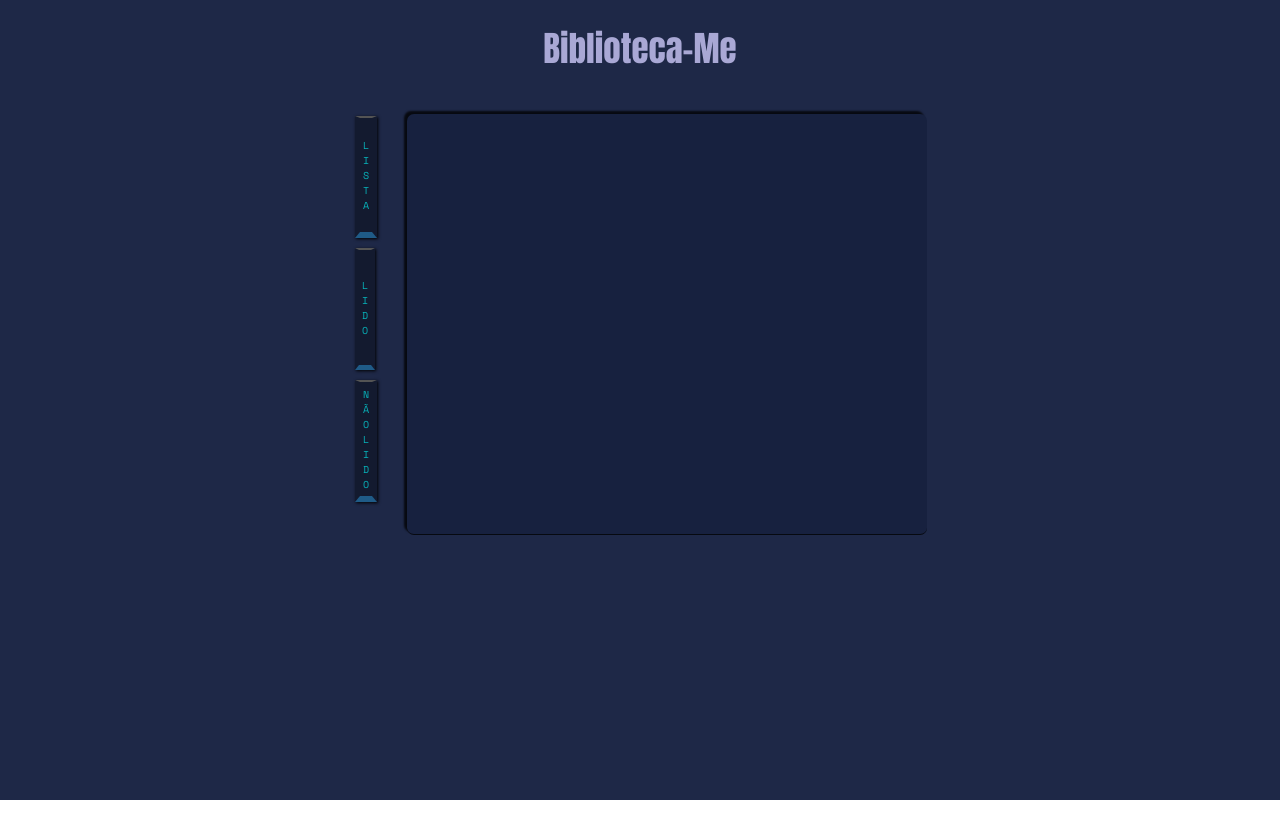
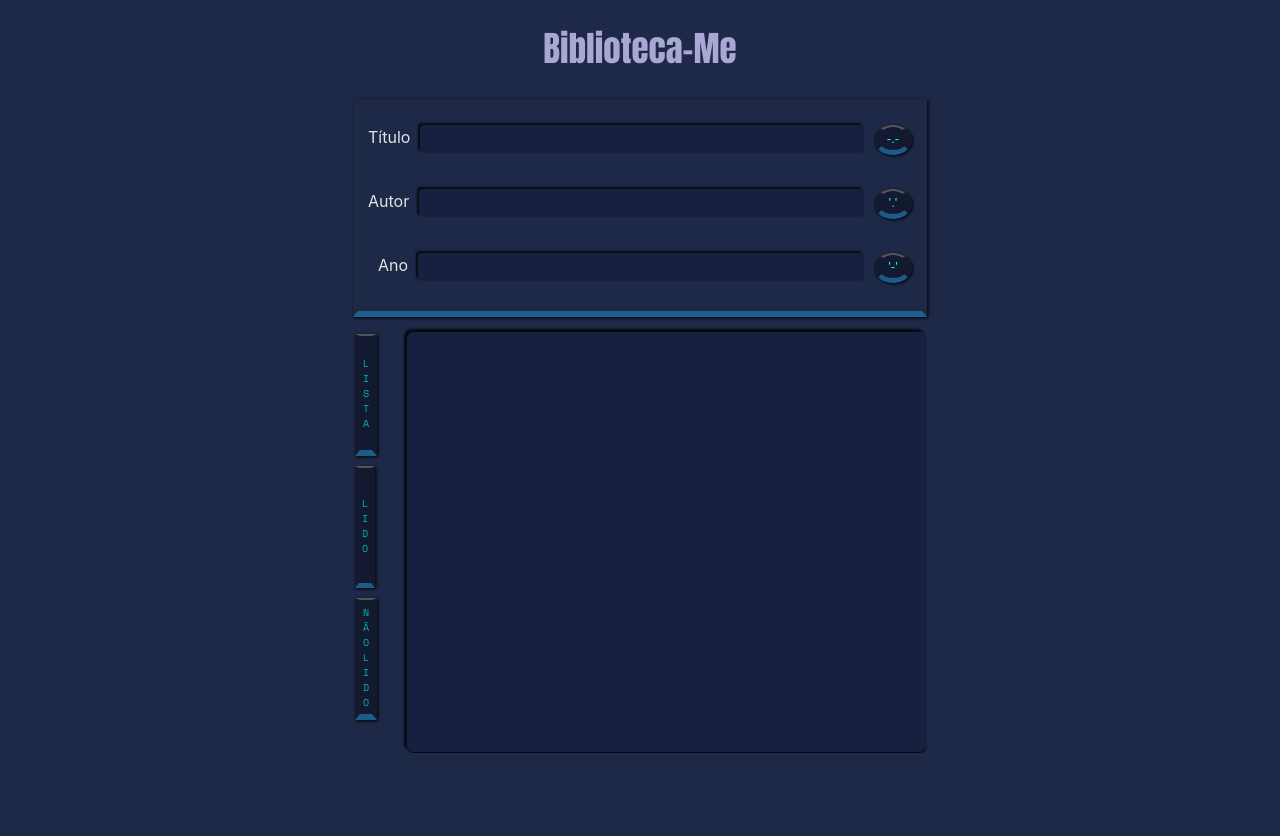
Before and after one commit to Caxara/ListasArrayEstudo, a React (Vite) app: page / in a window 1280 px wide. Before the commit the page ends 800 px from the top, so only its background shows below. Built offline with nearby package versions, Linux system fonts and the light colour scheme.

Commit message:
Corrigindo Formulário

```diff
--- a/src/assets/ListaLivro/ListagemCompleta.tsx
+++ b/src/assets/ListaLivro/ListagemCompleta.tsx
@@ -4,7 +4,7 @@ import { CardLista } from "./ListaCard";
 import "./styleCard.css";
 import "./styleButton.css";
 import { inclusaoLivros } from "./InclusaoLivros";
-import { formulario } from "./Formulario";
+import { Formulario, formulario } from "./Formulario";
 
 //Criando a listagem completa da lista
 export function ListandoTudo() {
@@ -25,6 +25,7 @@ export function ListandoTudo() {
     <div className="contenerGeral">
       <div>
         <h1 className="minhaBiblioTitulo">Biblioteca-Me</h1>
+        <Formulario />
       </div>
       <div className="contenerCompartilhado-Botão-Lista">
         <div className="contenerBotaoStatus">
```
